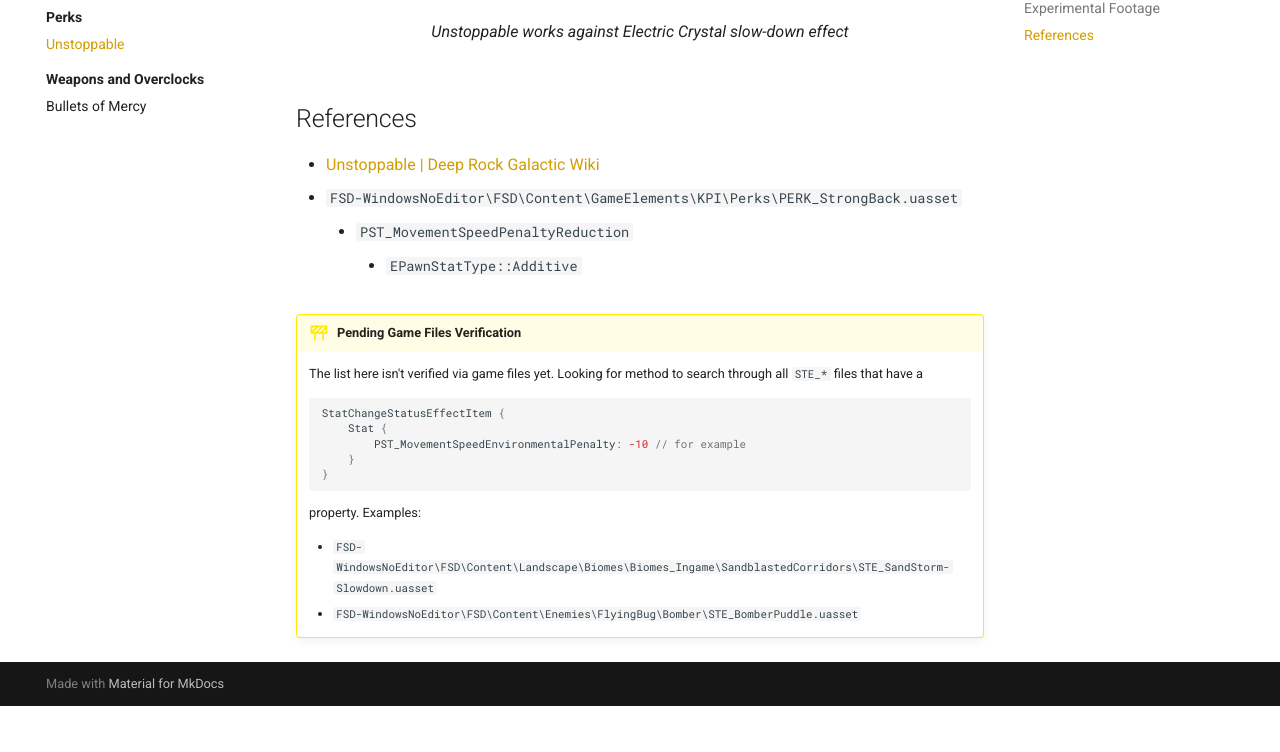
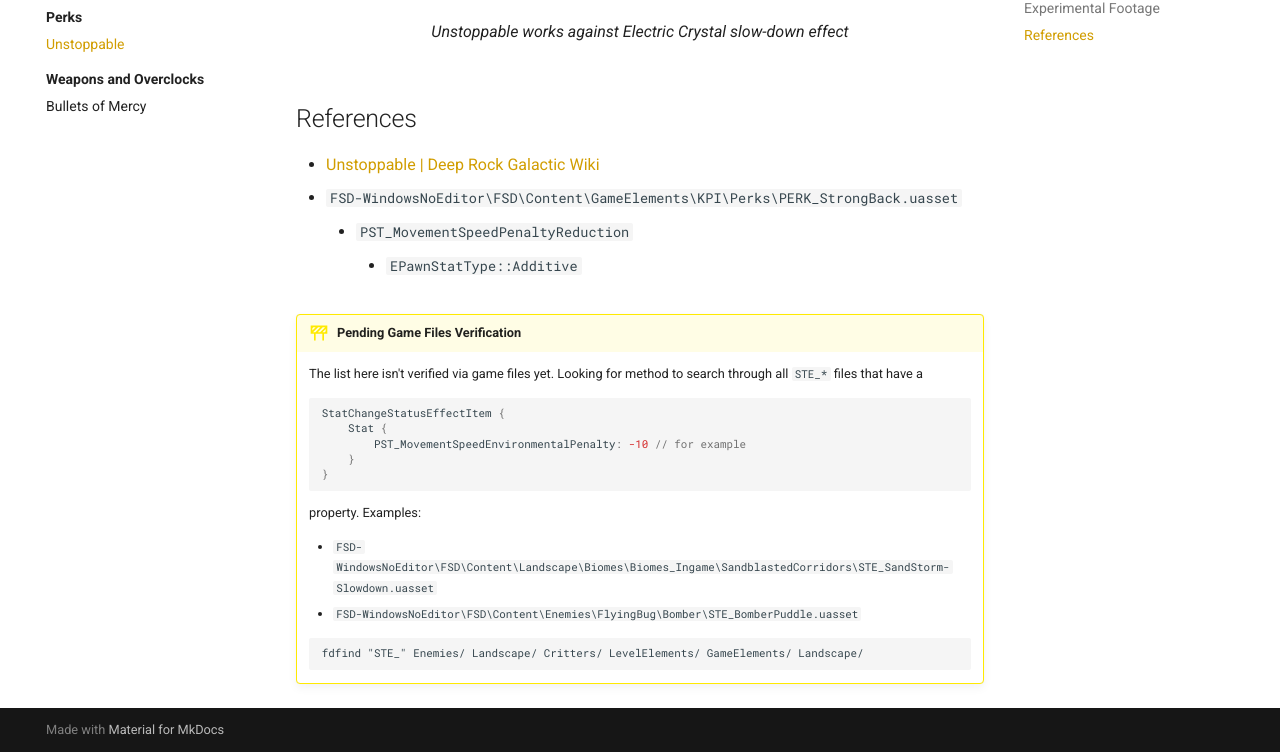
Before and after one commit to Technical-DRG/Technical-DRG-Archives, an MkDocs documentation site: the page built from docs/game-mechanics/perks/unstoppable.md, in a window 1280 px wide and 900 px high, scrolled down 1599 px, cut to the strip 148-900 px from the top of the window. Built offline with MkDocs 1.6.1 and Material for MkDocs 9.7.7, drawn with Linux system fonts in a browser that asks for light colours; comment, search, counter and statistics services are not loaded; before the commit the page ends 2453 px from its top, so only the background shows below that.

Commit message:
Update unstoppable.md

````diff
--- a/docs/game-mechanics/perks/unstoppable.md
+++ b/docs/game-mechanics/perks/unstoppable.md
@@ -75,3 +75,7 @@
 
     - `FSD-WindowsNoEditor\FSD\Content\Landscape\Biomes\Biomes_Ingame\SandblastedCorridors\STE_SandStorm-Slowdown.uasset`
     - `FSD-WindowsNoEditor\FSD\Content\Enemies\FlyingBug\Bomber\STE_BomberPuddle.uasset`
+
+    ```
+    fdfind "STE_" Enemies/ Landscape/ Critters/ LevelElements/ GameElements/ Landscape/
+    ```
````
